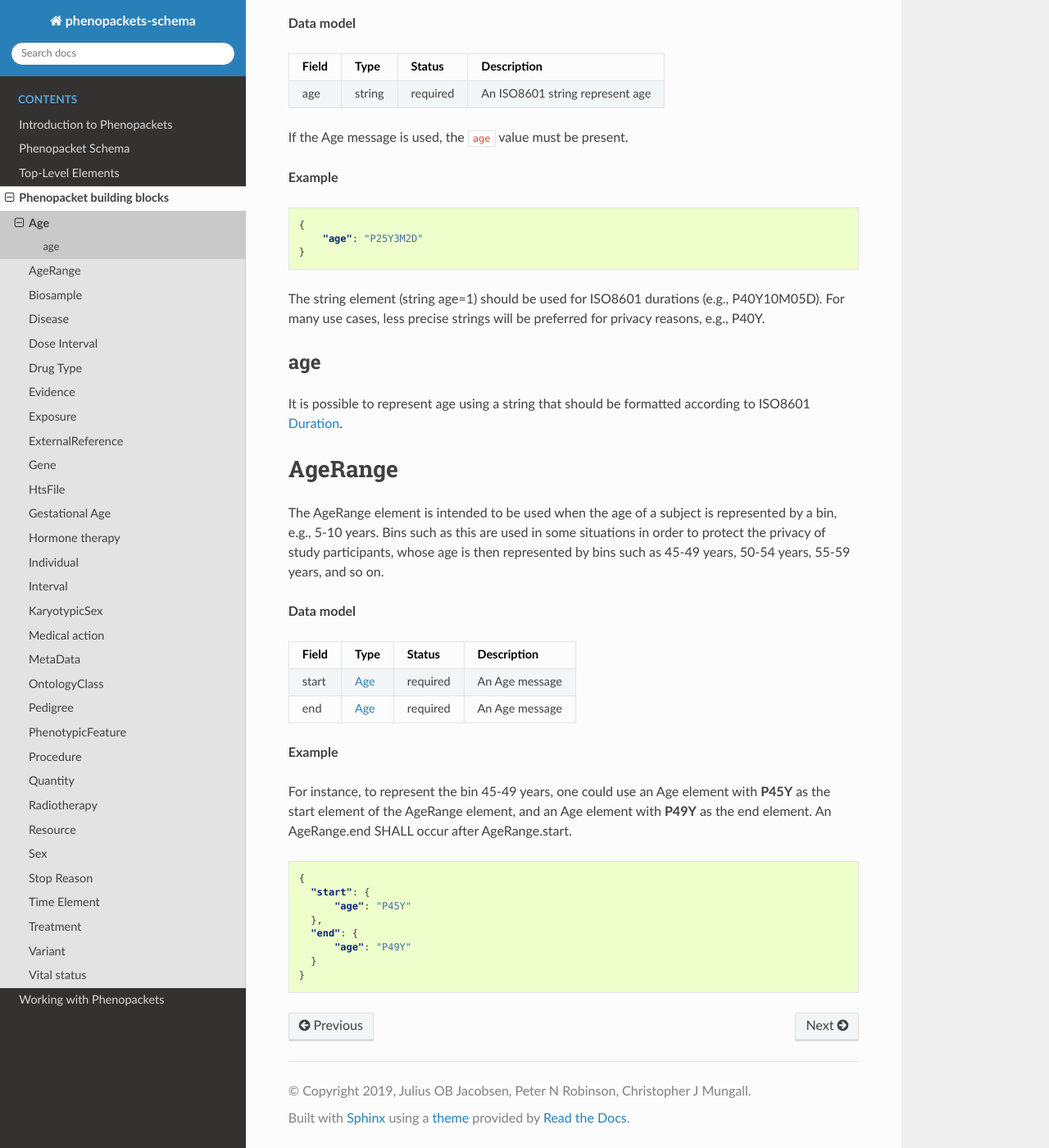
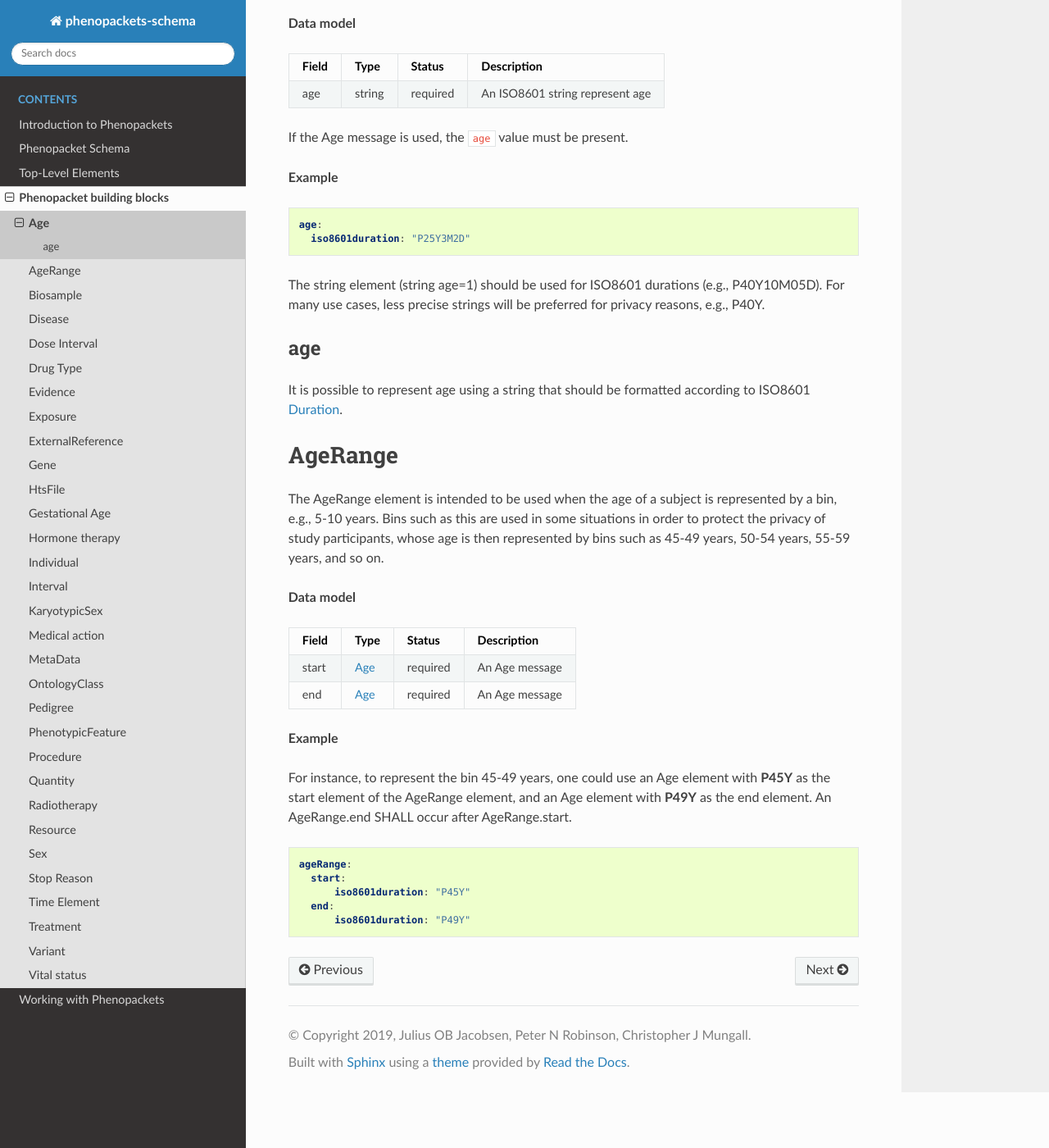
Before and after one commit to phenopackets/phenopacket-schema, a Sphinx documentation site: the page built from docs/age.rst, in a window 1280 px wide and 1400 px high, scrolled down 215 px. Shown: the whole window at 82% size. Built offline with Sphinx 7.4.7 and the Read the Docs theme 2.0.0, drawn with Linux system fonts in a browser that asks for light colours.

Commit message:
updating age and agerange documentation

```diff
--- a/docs/age.rst
+++ b/docs/age.rst
@@ -22,11 +22,10 @@ If the Age message is used, the ``age`` value must be present.
 
 **Example**
 
-.. code-block:: json
+.. code-block:: yaml
 
-  {
-      "age": "P25Y3M2D"
-  }
+  age:
+    iso8601duration: "P25Y3M2D"
 
 
 The string element (string age=1) should be used for ISO8601 durations (e.g., P40Y10M05D). For many use cases,
@@ -64,13 +63,10 @@ represented by bins such as 45-49 years, 50-54 years, 55-59 years, and so on.
 For instance, to represent the bin 45-49 years, one could use an Age element with **P45Y** as the start element of the AgeRange element,
 and an Age element with **P49Y** as the end element. An AgeRange.end SHALL occur after AgeRange.start.
 
-.. code-block:: json
+.. code-block:: yaml
 
-  {
-    "start": {
-        "age": "P45Y"
-    },
-    "end": {
-        "age": "P49Y"
-    }
-  }
+  ageRange:
+    start:
+        iso8601duration: "P45Y"
+    end:
+        iso8601duration: "P49Y"
```
Also changed, not shown: 2 other files.
